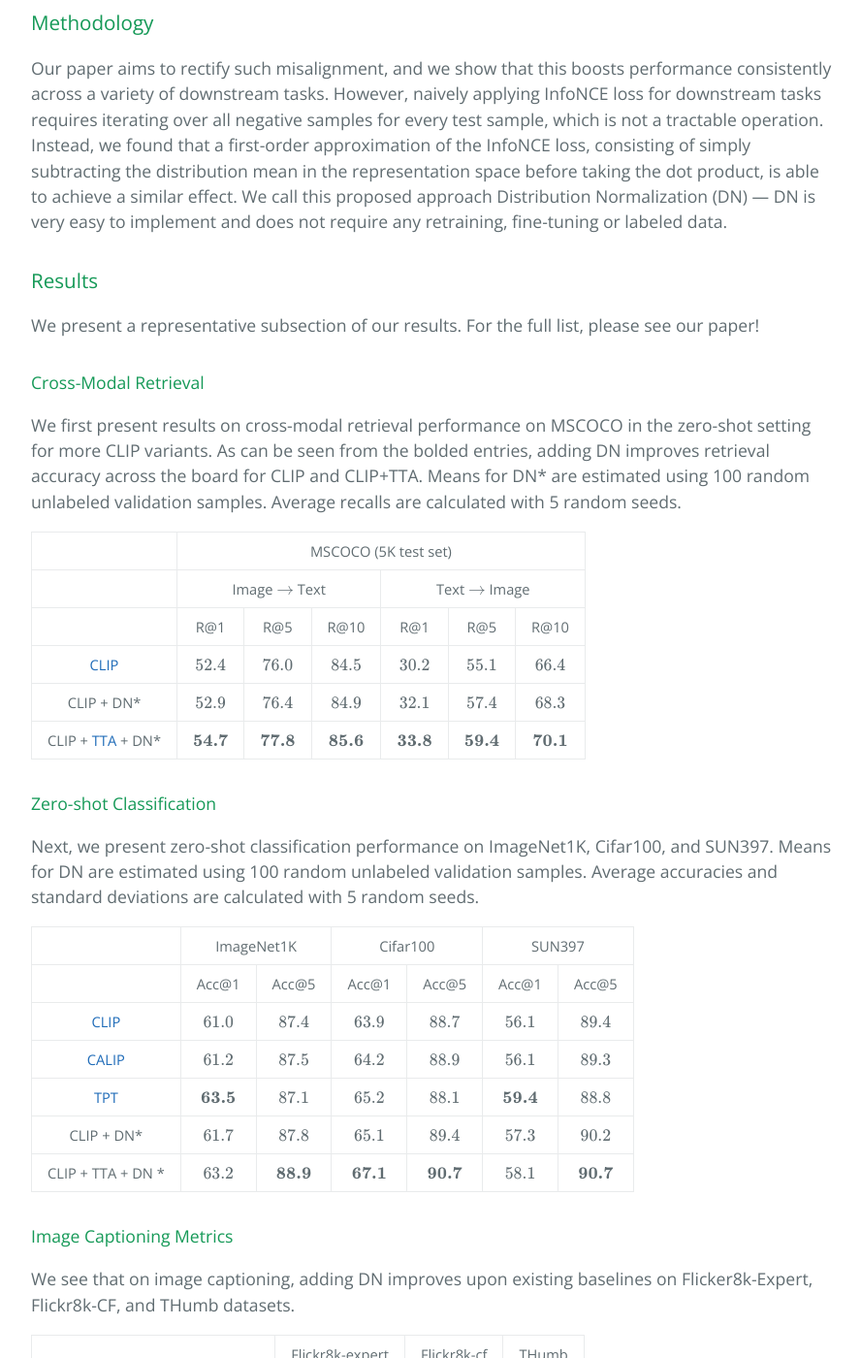
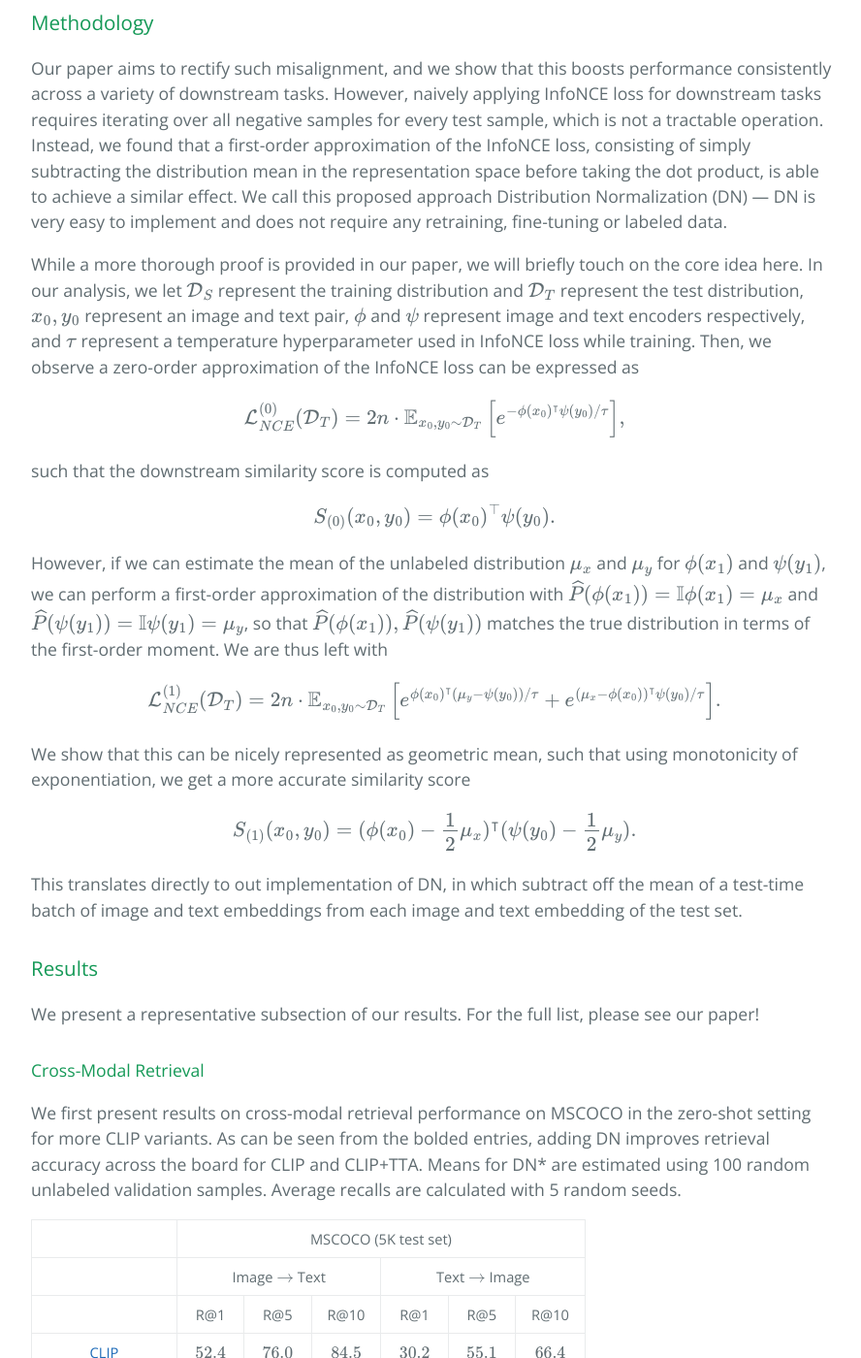
Before and after one commit to fengyuli-dev/dn-website, a Jekyll site: the page built from index.md, in a window 1280 px wide and 1400 px high, scrolled down 1821 px. Shown: the whole window at 97% size, without its empty margins (192-1080 px from the left). Built offline with Jekyll 4.4.1, drawn with Linux system fonts in a browser that asks for light colours; formulas are drawn with MathJax 3.

Commit message:
add math

```diff
--- a/index.md
+++ b/index.md
@@ -46,6 +46,32 @@ The InfoNCE loss considers negative samples from the data distribution per posit
 ### Methodology
 
 Our paper aims to rectify such misalignment, and we show that this boosts performance consistently across a variety of downstream tasks. However, naively applying InfoNCE loss for downstream tasks requires iterating over all negative samples for every test sample, which is not a tractable operation. Instead, we found that a first-order approximation of the InfoNCE loss, consisting of simply subtracting the distribution mean in the representation space before taking the dot product, is able to achieve a similar effect. We call this proposed approach Distribution Normalization (DN) &mdash; DN is very easy to implement and does not require any retraining, fine-tuning or labeled data.
+
+While a more thorough proof is provided in our paper, we will briefly touch on the core idea here. In our analysis, we let $\mathcal{D}_S$ represent the training distribution and $\mathcal{D}_T$ represent the test distribution, $x_0, y_0$ represent an image and text pair, $\phi$ and $\psi$ represent image and text encoders respectively, and $\tau$ represent a temperature hyperparameter used in InfoNCE loss while training. Then, we observe a zero-order approximation of the InfoNCE loss can be expressed as
+
+$$
+    \mathcal{L}_{NCE}^{(0)}(\mathcal{D}_T) = 2n \cdot \mathbb{E}_{x_0, y_0 \sim \mathcal{D}_T} \left[e^{-\phi(x_0)^\intercal \psi(y_0)/\tau} \right],
+$$
+
+such that the downstream similarity score is computed as
+
+$$
+S_{(0)}(x_0, y_0) = \phi(x_0)^\top \psi(y_0).
+$$
+
+However, if we can estimate the mean of the unlabeled distribution $\mu_x$ and $\mu_y$ for $\phi(x_1)$ and $\psi(y_1)$, we can perform a first-order approximation of the distribution with $\widehat{P}(\phi(x_1)) = \mathbb{I}\{\phi(x_1) = \mu_x\}$ and $\widehat{P}(\psi(y_1)) = \mathbb{I}\{\psi(y_1) = \mu_y\}$, so that $\widehat{P}(\phi(x_1)), \widehat{P}(\psi(y_1))$ matches the true distribution in terms of the first-order moment. We are thus left with
+
+$$
+    \mathcal{L}_{NCE}^{(1)}(\mathcal{D}_T) = 2n \cdot \mathbb{E}_{x_0, y_0 \sim \mathcal{D}_T} \left[e^{\phi(x_0)^\intercal (\mu_y - \psi(y_0))/\tau} + e^{(\mu_x - \phi(x_0))^\intercal \psi(y_0)/\tau} \right].
+$$
+
+We show that this can be nicely represented as geometric mean, such that using monotonicity of exponentiation, we get a more accurate similarity score
+
+$$
+S_{(1)}(x_0, y_0) = (\phi(x_0) - \frac{1}{2}\mu_x)^\intercal (\psi(y_0) - \frac{1}{2}\mu_y).
+$$
+
+This translates directly to out implementation of DN, in which subtract off the mean of a test-time batch of image and text embeddings from each image and text embedding of the test set.
 
 ### Results
 
```
